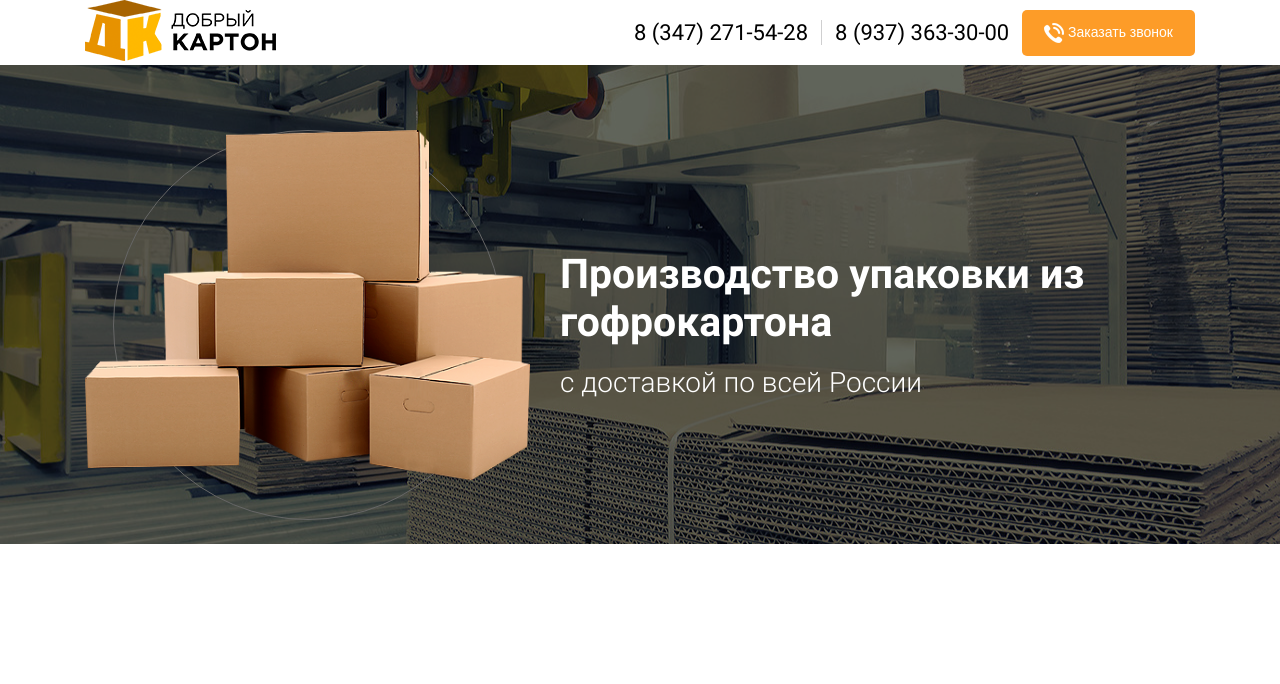
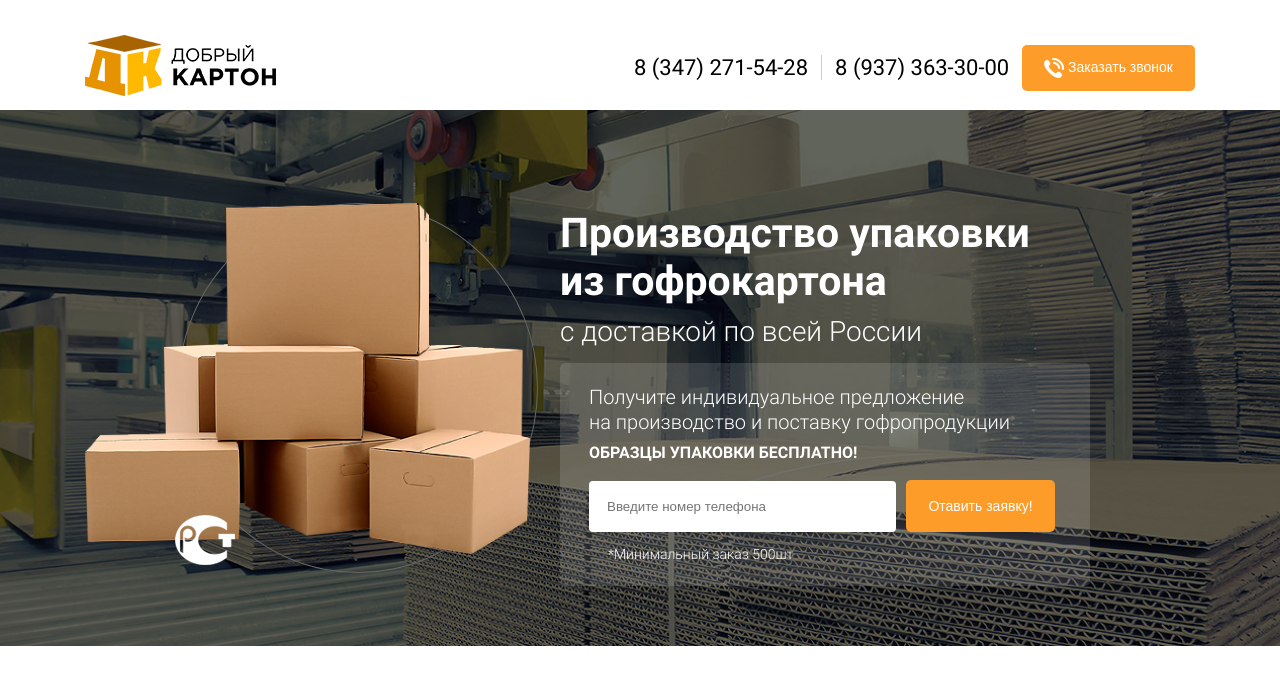
Before and after one commit to NikoKizan/verstka, a website: page good_cardboard/index.html in a window 1280 px wide. Drawn offline with Linux system fonts and the light colour scheme.

Commit message:
пофиксил баги на главной секции

```diff
--- a/good_cardboard/index.html
+++ b/good_cardboard/index.html
@@ -58,13 +58,31 @@
                 <div class="col-7">
                     <div class="main-text">
                         <h1 class="main-text__title">
-                            Производство упаковки из гофрокартона
+                            Производство упаковки <br>из гофрокартона
                         </h1>
                         <!-- /.main-text__title -->
                         <div class="main-text__subtitle">с доставкой по всей России</div>
                         <!-- /.main-text__subtitle -->
                         <div class="main-text__form">
-
+                            <div class="form-title">
+                                Получите индивидуальное предложение<br>
+                                на производство и поставку гофропродукции
+                            </div>
+                            <!-- /.form-title -->
+                            <div class="form-title__important">
+                                Образцы упаковки бесплатно!
+                            </div>
+                            <!-- /.form-title__important -->
+                            <form action="#" class="form">
+                                <input type="tel" name="phone" class="form__input" placeholder="Введите номер телефона">
+                                <button class="button button-form">
+                                    <span>Отавить заявку!</span>
+                                </button> <!-- /.button -->
+                                <small class="form__small">
+                                    <p>*Минимальный заказ 500шт</p>
+                                </small> <!-- /.form-small -->
+                            </form>
+                            <!-- /.form -->
                         </div>
                         <!-- /.main-text__form -->
                     </div>
--- a/good_cardboard/sass/_header.sass
+++ b/good_cardboard/sass/_header.sass
@@ -1,5 +1,6 @@
 .header
-    padding-top: 15px 0
+    padding-top: 35px
+    padding-bottom: 10px
     &-contacts
         display: flex
         justify-content: end
--- a/good_cardboard/sass/_interface.sass
+++ b/good_cardboard/sass/_interface.sass
@@ -10,3 +10,6 @@
         cursor: pointer
     img
         vertical-align: middle
+    &-form
+        background-color: $active-color
+        padding: 18px 22px
--- a/good_cardboard/sass/_main.sass
+++ b/good_cardboard/sass/_main.sass
@@ -3,6 +3,7 @@
     padding-top: 65px
     padding-bottom: 60px
     background: $text-color-dark url(../img/main/main-bg.jpg) center no-repeat
+    background-size: cover
     color: $text-color-light
     z-index: 2
     /*затемнение фона через псевдоелемент*/
@@ -22,18 +23,52 @@
         &::before
             content: ''
             position: absolute
-            width: 390px
-            height: 390px
+            width: 360px
+            height: 370px
             left: 50%
-            margin-left: -195px
+            margin-left: -130px
             border: solid 1px #ffffff
             border-radius: 50%
             z-index: -1
+        &::after
+            content: url(../img/main/element.png)
+            position: absolute
+            display: block
+            top: 312px
+            right: 295px
+
     &-text
         &__title
-            margin-bottom: 20px
+            margin-bottom: 10px
             font-size: 41px
             font-weight: 700
         &__subtitle
+            margin-bottom: 15px
             font-size: 28px
             font-weight: 300
+        &__form
+            width: 530px
+            padding: 22px 28px 10px 29px
+            background-color: rgba(255, 255, 255, 0.13)
+            border-radius: 5px
+.form
+    &-title
+        margin-bottom: 8px
+        font-size: 20px
+        font-weight: 300
+        line-height: 25px
+        &__important
+            margin-bottom: 18px
+            font-weight: bold
+            text-transform: uppercase
+    &__input
+        margin-right: 6px
+        width: 65%
+        padding: 18px
+        border-radius: 4px
+        border: none
+    &__small
+        p
+            margin-left: 19px
+            font-size: 14px
+            font-weight: 300
--- a/good_cardboard/sass/_reset.sass
+++ b/good_cardboard/sass/_reset.sass
@@ -2,3 +2,8 @@ body
     margin: 0
 img
     max-width: 100%
+
+/* Когда нажимаем на кнопку, то нет синий обводки*/
+input, button
+    &:focus
+        outline: none
```
Also changed, not shown: good_cardboard/css/style.css.
